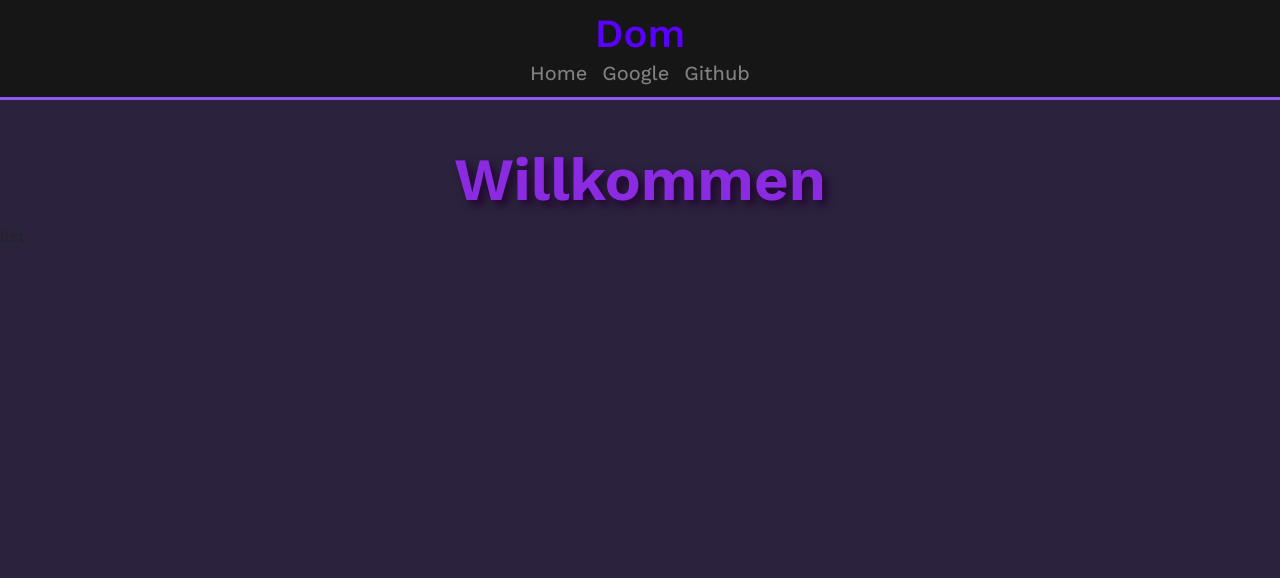
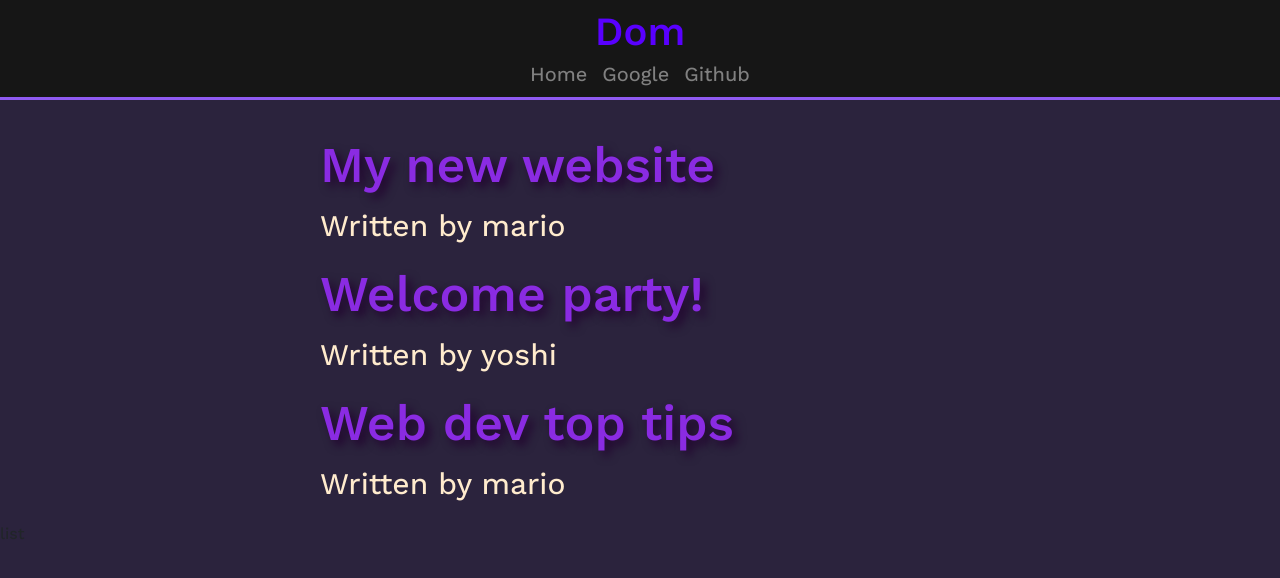
Before and after one commit to domkka/react, a React (Vite) app in the folder tut/react-app/: page / in a window 1280 px wide. Shown: the top 578 px of the page. Built offline with nearby package versions, Linux system fonts and the light colour scheme; the HTML template or start-up script is replaced by a standard one.

Commit message:
lsit dings

```diff
--- a/tut/react-app/src/App.css
+++ b/tut/react-app/src/App.css
@@ -1,17 +1,9 @@
 @import url('https://fonts.googleapis.com/css2?family=Work+Sans:wght@100..900&display=swap');
 @import "./NavBar.css";
+@import "./Home.css";
 
 * {
     font-family: "Work Sans";
     font-weight: 460;
     background-color: rgb(43, 35, 61);
 }
-
-.test-class{
-    font-size: 60px;
-    color: blueviolet;
-    display: flex;
-    font-weight: 650;
-    justify-content: center;
-    text-shadow:5px 5px 10px rgb(33, 2, 46);
-}
--- a/tut/react-app/src/App.tsx
+++ b/tut/react-app/src/App.tsx
@@ -1,12 +1,13 @@
 import "./App.css";
 import List from "./components/List";
 import NavBar from "./components/NavBar";
+import Home from "./components/Home";
 
 function App() {
   return (
     <>
       <NavBar />
-      <div className="test-class">Willkommen</div>
+      <Home />
       <List />
     </>
   );
--- /dev/null
+++ b/tut/react-app/src/Home.css
@@ -0,0 +1,24 @@
+
+.homescreen{
+    display: grid;
+    grid-template-columns: repeat(4, 25%);
+    grid-template-rows: auto;
+}
+
+
+.blog-preview{
+    grid-column: 2 / 4;
+}
+
+.blog-preview h2{
+    font-size: 50px;
+    color: blueviolet;
+    font-weight: 550;
+    text-shadow:5px 5px 10px rgb(33, 2, 46);
+}
+
+
+.blog-preview p {
+    font-size: 30px;
+    color:blanchedalmond;
+}
--- a/tut/react-app/src/NavBar.css
+++ b/tut/react-app/src/NavBar.css
@@ -1,8 +1,6 @@
 .navbar{
     color: rgb(22, 22, 22);
     display: flex;
-    justify-content: center;
-    align-items: center;
     background-color: rgb(22, 22, 22);
     overflow: hidden;
     flex-direction: column;
--- /dev/null
+++ b/tut/react-app/src/components/Home.tsx
@@ -0,0 +1,34 @@
+import { useState } from "react";
+
+function Home() {
+  const [name, setName] = useState("dom");
+  const [age, setAge] = useState(22);
+
+  const [blogs, setBlogs] = useState([
+    { title: "My new website", body: "lorem ipsum...", author: "mario", id: 1 },
+    { title: "Welcome party!", body: "lorem ipsum...", author: "yoshi", id: 2 },
+    {
+      title: "Web dev top tips",
+      body: "lorem ipsum...",
+      author: "mario",
+      id: 3,
+    },
+  ]);
+
+  const handleClick = () => {
+    setName("nicht mehr dom");
+    setAge(age + 1);
+  };
+
+  return (
+    <div className="homescreen">
+      {blogs.map((blog) => (
+        <div className="blog-preview" key={blog.id}>
+          <h2>{blog.title}</h2>
+          <p>Written by {blog.author}</p>
+        </div>
+      ))}
+    </div>
+  );
+}
+export default Home;
```
